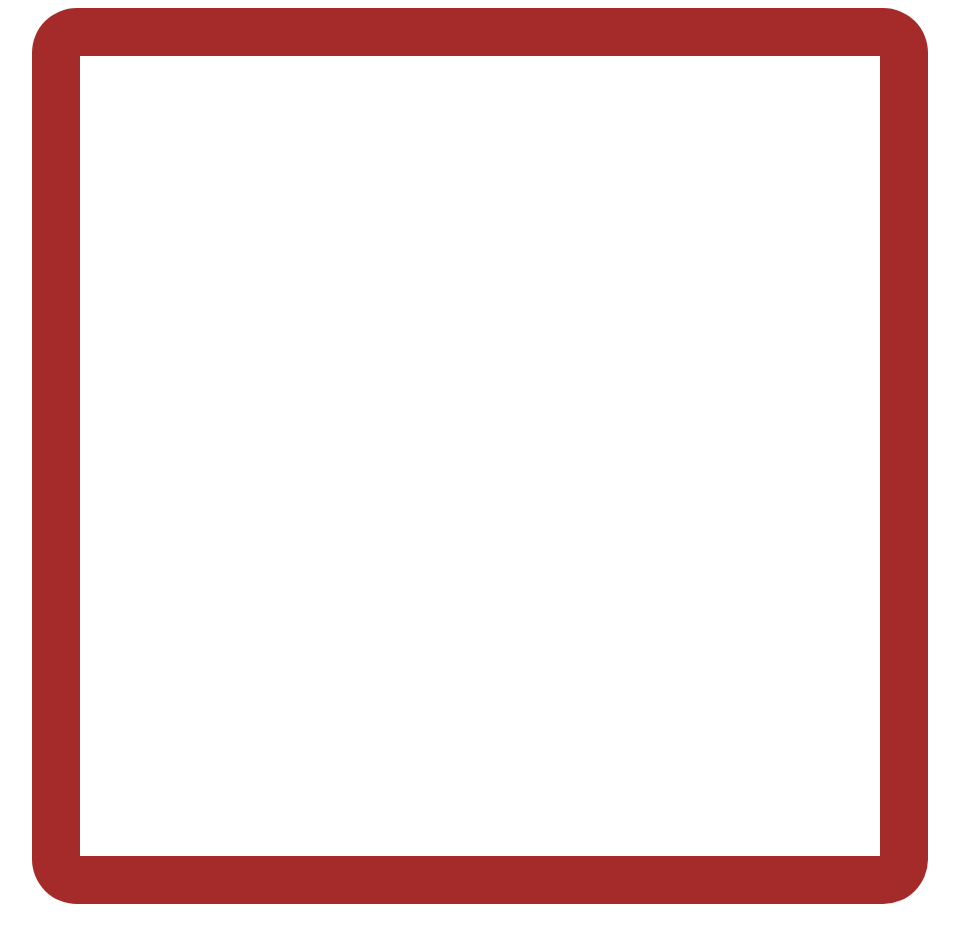
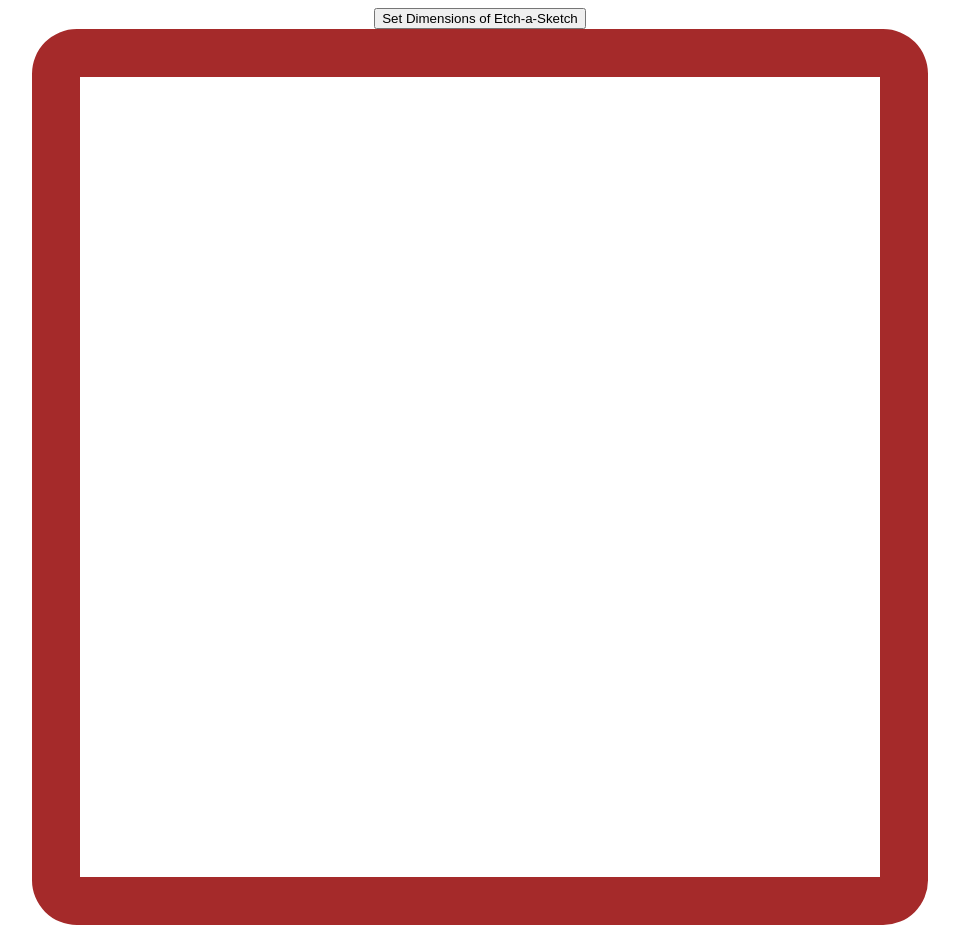
Before and after one commit to user0113/etch-a-sketch, a plain HTML site: page index.html in a window 1280 px wide. Shown: the whole page, without its empty margins (160-1119 px from the left). Before the commit the page ends 912 px from the top, so only its background shows below. Drawn offline with Linux system fonts and the light colour scheme.

Commit message:
removed mouse down function + added button to change grid dimensions based on user input

```diff
--- a/index.html
+++ b/index.html
@@ -8,9 +8,14 @@
     <link rel="stylesheet" href="./styles/style.css">
   </head>
   <body>
+    <div>
+      <button id="gridPrompt">
+        Set Dimensions of Etch-a-Sketch
+      </button>
+    </div>
     <div class="etch">
       <div id="grid-container">
-        <!-- 16 x 16 grid divs will be dynamically generated here -->
+        <!-- x by y grid of divs will be dynamically generated here -->
       </div>
     </div>
 	  <script src="./scripts/index.js"></script>
--- a/scripts/index.js
+++ b/scripts/index.js
@@ -1,29 +1,40 @@
 const gridContainer = document.getElementById('grid-container');
-let gridDimensions = 100;
-/*let isMouseDown = false;*/
-
-gridContainer.style.gridTemplateColumns = 'repeat(' + gridDimensions + ', 1fr)';
-gridContainer.style.gridTemplateRows = 'repeat(' + gridDimensions + ', 1fr)';
+let gridDimensions = 16; //dimensions of grid will be based of this
 
 function createGrid() {
+  // empties div cotainer
+  while (gridContainer.firstChild) {
+    gridContainer.removeChild(gridContainer.firstChild);
+  }
+  //creates grid of divs in grid container based on inputtted grid dimensions
+  gridContainer.style.gridTemplateColumns = 'repeat(' + gridDimensions + ', 1fr)';
+  gridContainer.style.gridTemplateRows = 'repeat(' + gridDimensions + ', 1fr)';
   for (let i = 0; i < gridDimensions * gridDimensions; i++) {
     const div = document.createElement('div');
     div.addEventListener('mouseover', changeColorOnHover);
-    /*div.addEventListener('mousedown', () => {
-      isMouseDown = true;
-    });*/
     gridContainer.appendChild(div);
   }
 }
 
 createGrid();
 
-/*document.addEventListener('mouseup', () => {
-  isMouseDown = false;
-});*/
+//changes color of div on mouse hover
+function changeColorOnHover(event) {
+  event.target.style.backgroundColor = 'black';
+}
 
-function changeColorOnHover(event) {
-  /*if (isMouseDown) {*/
-    event.target.style.backgroundColor = 'black'; // Change the background color to red (you can set any color you want)
-  /*}*/
-}
+const sizeButton = document.getElementById('gridPrompt');
+
+sizeButton.addEventListener('click', () => {
+  //prompts user for grid dimensions when they press button
+  const userInput = window.prompt('Enter desired grid size up to 100x100');
+  //will set grid dimensions if user enters a number from 1 to 100
+  if (userInput !== null && !isNaN(userInput) && userInput <=100 && userInput > 0) {
+    const number = parseFloat(userInput); // Convert the input to a number (float)
+    gridDimensions = number;
+    createGrid();
+    console.log('Grid will be', number, 'by', number);
+  } else {
+    console.log('Invalid input or user clicked "Cancel".');
+  }
+});
--- a/styles/style.css
+++ b/styles/style.css
@@ -1,3 +1,9 @@
+body {
+  display: flex;
+  flex-direction: column;
+  align-items: center;
+}
+
 .etch {
   display: flex;
   justify-content: center;
@@ -7,11 +13,11 @@
   display: grid;
   border: 3em solid brown;
   border-radius: 5%;
-    gap: 1px; /* Adjust the gap between divs as desired */
+  gap: 1px;
   width: 50em;
   height: 50em;
 }
 
 #grid-container div {
-    background-color: #ffffff; /* Set the background color of the divs */
+  background-color: #ffffff;
 }
```
Lines whose indentation alone changed are shown as unchanged.
